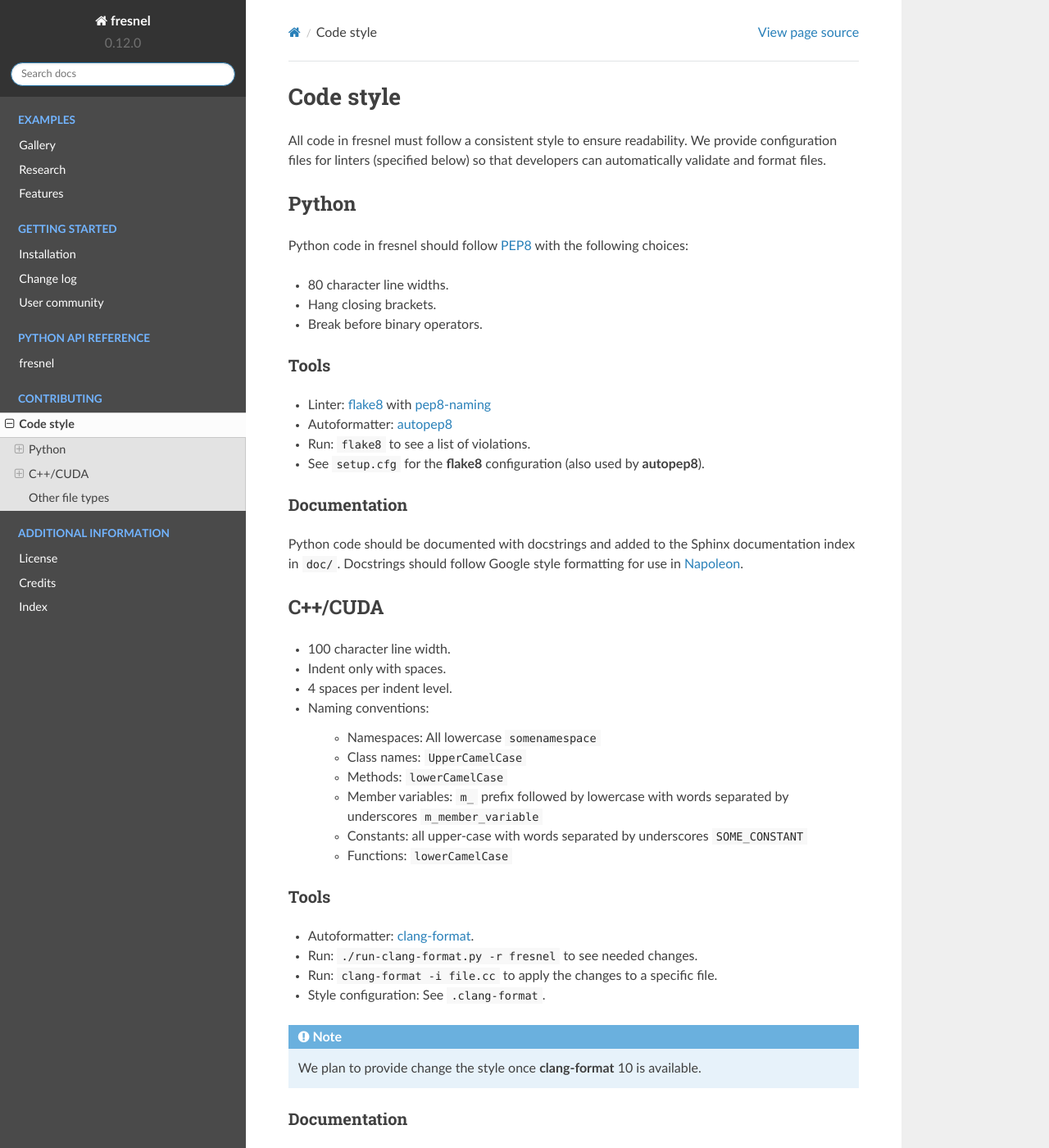
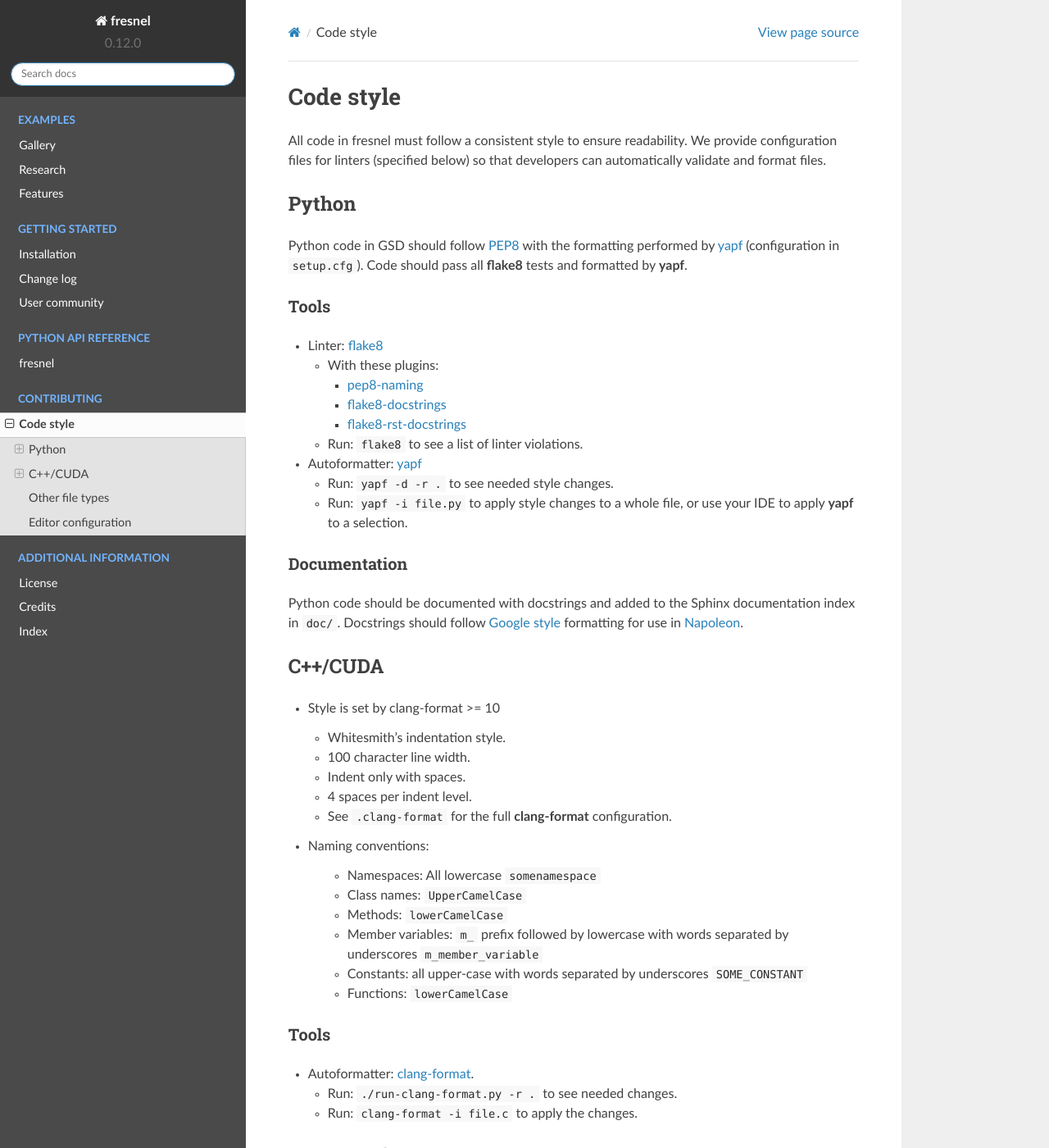
Before and after one commit to glotzerlab/fresnel, a Sphinx documentation site: the page built from doc/style.rst, in a window 1280 px wide and 1400 px high. Shown: the whole window at 82% size. Built offline with Sphinx 7.4.7 and the Read the Docs theme 2.0.0, drawn with Linux system fonts in a browser that asks for light colours; some of the changed text lies outside the part shown.

Commit message:
Update style guide

```diff
--- a/doc/style.rst
+++ b/doc/style.rst
@@ -12,37 +12,50 @@ can automatically validate and format files.
 Python
 ------
 
-Python code in fresnel should follow `PEP8
-<https://www.python.org/dev/peps/pep-0008>`_ with the following choices:
-
-* 80 character line widths.
-* Hang closing brackets.
-* Break before binary operators.
+Python code in GSD should follow `PEP8
+<https://www.python.org/dev/peps/pep-0008>`_ with the formatting performed by
+`yapf <https://github.com/google/yapf>`_ (configuration in ``setup.cfg``).
+Code should pass all **flake8** tests and formatted by **yapf**.
 
 Tools
 ^^^^^
 
-* Linter: `flake8 <http://flake8.pycqa.org/en/latest/>`_ with
-  `pep8-naming <https://pypi.org/project/pep8-naming/>`_
-* Autoformatter: `autopep8 <https://pypi.org/project/autopep8/>`_
-* Run: ``flake8`` to see a list of violations.
-* See ``setup.cfg`` for the **flake8** configuration (also used by
-  **autopep8**).
+* Linter: `flake8 <http://flake8.pycqa.org/en/latest/>`_
+
+  * With these plugins:
+
+    * `pep8-naming <https://github.com/PyCQA/pep8-naming>`_
+    * `flake8-docstrings <https://gitlab.com/pycqa/flake8-docstrings>`_
+    * `flake8-rst-docstrings <https://github.com/peterjc/flake8-rst-docstrings>`_
+
+  * Run: ``flake8`` to see a list of linter violations.
+
+* Autoformatter: `yapf <https://github.com/google/yapf>`_
+
+  * Run: ``yapf -d -r .`` to see needed style changes.
+  * Run: ``yapf -i file.py`` to apply style changes to a whole file, or use
+    your IDE to apply **yapf** to a selection.
 
 Documentation
 ^^^^^^^^^^^^^
 
 Python code should be documented with docstrings and added to the Sphinx
-documentation index in ``doc/``. Docstrings should follow Google style
+documentation index in ``doc/``. Docstrings should follow `Google style
+<https://www.sphinx-doc.org/en/master/usage/extensions/example_google.html#example-google>`_
 formatting for use in `Napoleon
 <https://www.sphinx-doc.org/en/master/usage/extensions/napoleon.html>`_.
 
 C++/CUDA
 --------
 
-* 100 character line width.
-* Indent only with spaces.
-* 4 spaces per indent level.
+* Style is set by clang-format >= 10
+
+  * Whitesmith's indentation style.
+  * 100 character line width.
+  * Indent only with spaces.
+  * 4 spaces per indent level.
+  * See :file:`.clang-format` for the full **clang-format** configuration.
+
 * Naming conventions:
 
     * Namespaces: All lowercase ``somenamespace``
@@ -58,13 +71,9 @@ Tools
 ^^^^^
 
 * Autoformatter: `clang-format <https://clang.llvm.org/docs/ClangFormat.html>`_.
-* Run: ``./run-clang-format.py -r fresnel`` to see needed changes.
-* Run: ``clang-format -i file.cc`` to apply the changes to a specific file.
-* Style configuration: See ``.clang-format``.
 
-.. note::
-
-    We plan to provide change the style once **clang-format** 10 is available.
+  * Run: ``./run-clang-format.py -r .`` to see needed changes.
+  * Run: ``clang-format -i file.c`` to apply the changes.
 
 Documentation
 ^^^^^^^^^^^^^
@@ -77,10 +86,16 @@ documentation comment blocks start with ``/**`` and single line ones start with
 Other file types
 ----------------
 
-Use your best judgment and follow existing patterns when styling CMake,
-restructured text, markdown, and other files. The following general guidelines
-apply:
+Use your best judgment and follow existing patterns when styling CMake and other
+files types. The following general guidelines apply:
 
 * 100 character line width.
 * 4 spaces per indent level.
 * 4 space indent.
+
+Editor configuration
+--------------------
+
+`Visual Studio Code <https://code.visualstudio.com/>`_ users: Open the provided
+workspace file (``gsd.code-workspace``) which provides configuration settings
+for these style guidelines.
```
